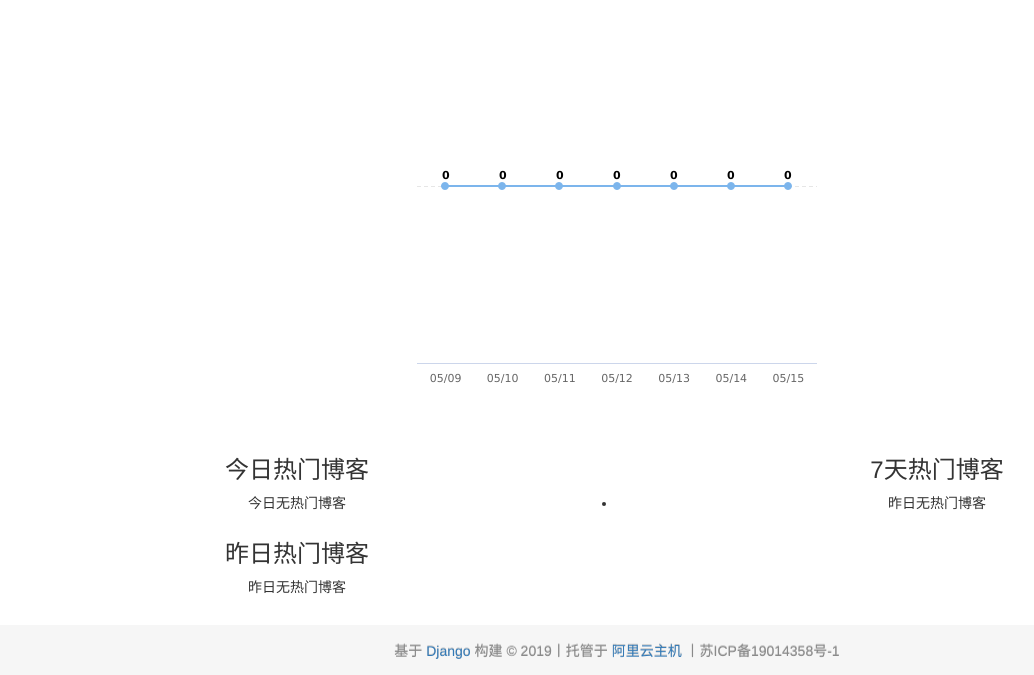
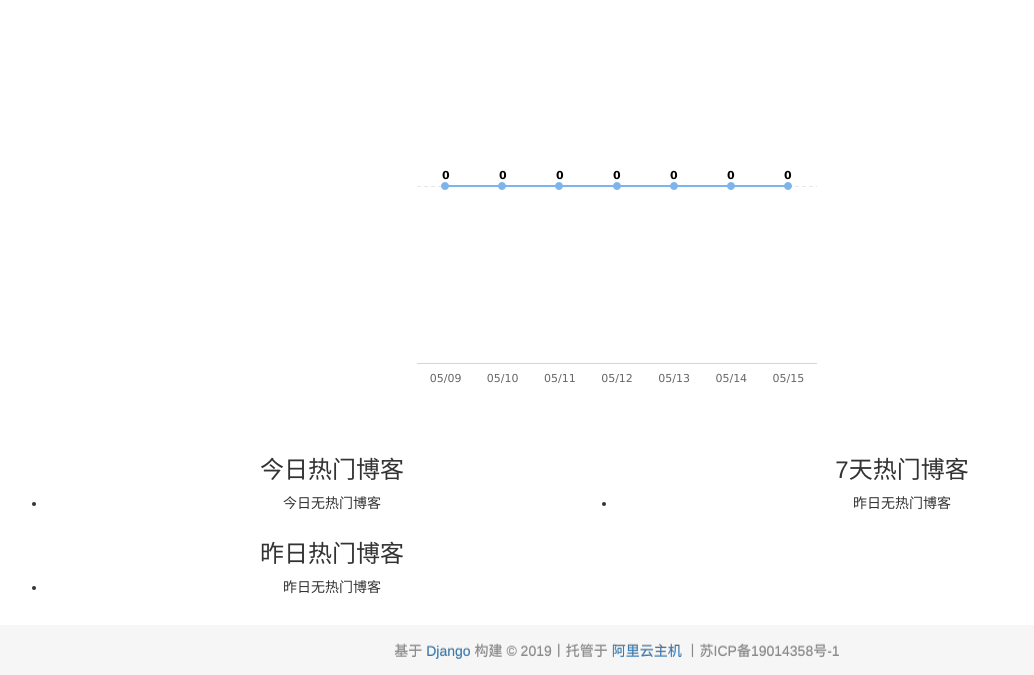
Before and after one commit to Qireka/zhendatou, a Django app: page / in a window 1280 px wide. Shown: the part 222-897 px from the top of the page, without its empty margins (23-1057 px from the left). Run offline with Django 3.2, Linux system fonts and the light colour scheme; data comes from the database, SQL or seed files in the repository; some libraries are stand-ins or nearby versions.

Commit message:
调整一下home页面blog阅读统计位置

```diff
--- a/static/home.css
+++ b/static/home.css
@@ -18,20 +18,22 @@ div.hot-data-title {
     margin-bottom: 2em;
 }
 
-div.blog-check{
+div.blog-check {
     margin-top: 30px;
 }
 
-div.blog-before{
+div.blog-before {
     width: 50%;
     float: left;
+    padding-left: 5em;
 }
 
-div.blog-7{
+div.blog-7 {
     width: 50%;
     float: left;
+    padding-right: 5em;
 }
 
-h3.h-7{
+h3.h-7 {
     margin-top: 0px;
 }
```
Lines whose indentation alone changed are shown as unchanged.
